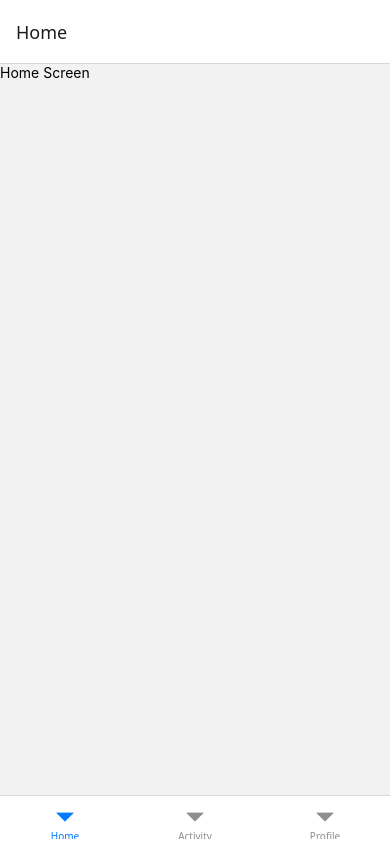
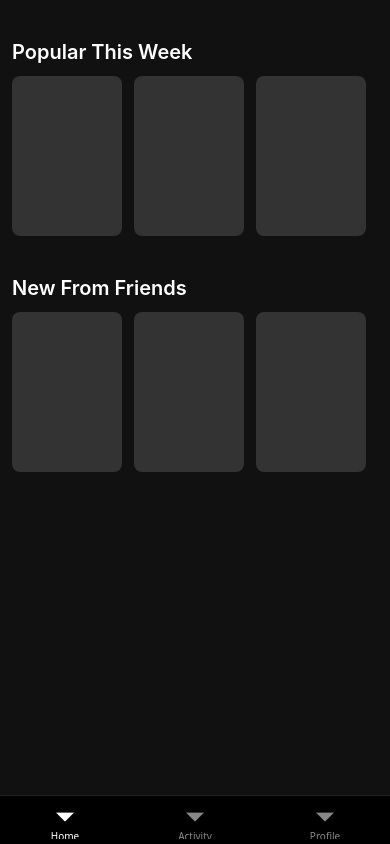
Before and after one commit to mistyzi/Assignment2-LetterboxdClone, a React Native app: screen /Home in a window 390 px wide. Built offline with nearby package versions, Linux system fonts and the light colour scheme.

Commit message:
Changes to be committed

```diff
--- a/app.json
+++ b/app.json
@@ -22,11 +22,10 @@
       "predictiveBackGestureEnabled": false
     },
     "web": {
-      "output": "static",
+      "output": "single",
       "favicon": "./assets/images/favicon.png"
     },
     "plugins": [
-      "expo-router",
       [
         "expo-splash-screen",
         {
@@ -41,7 +40,7 @@
       ]
     ],
     "experiments": {
-      "typedRoutes": true,
+      "typedRoutes": false,
       "reactCompiler": true
     }
   }
--- a/navigation/HomeStack.tsx
+++ b/navigation/HomeStack.tsx
@@ -1,6 +1,6 @@
 import { createStackNavigator } from '@react-navigation/stack';
-import MovieDetailsScreen from '../screens/DetailScreen';
 import HomeScreen from '../screens/HomeScreen';
+import MovieDetailsScreen from '../screens/MovieDetailsScreen';
 
 const Stack = createStackNavigator();
 
@@ -15,7 +15,6 @@ export default function HomeStack() {
             <Stack.Screen
                 name="MovieDetails"
                 component={MovieDetailsScreen}
-                options={{ title: 'Movie Details' }}
             />
         </Stack.Navigator>
     );
--- a/navigation/TabNavigator.tsx
+++ b/navigation/TabNavigator.tsx
@@ -7,10 +7,29 @@ const Tab = createBottomTabNavigator();
 
 export default function TabNavigator() {
     return (
-        <Tab.Navigator>
-            <Tab.Screen name="Home" component={HomeStack} />
-            <Tab.Screen name="Activity" component={ActivityScreen} />
-            <Tab.Screen name="Profile" component={ProfileScreen} />
+        <Tab.Navigator
+            screenOptions={{
+                headerShown: false,     // hides the top header (Letterboxd style)
+                tabBarStyle: {
+                    backgroundColor: '#000',   // dark theme
+                    borderTopColor: '#222',
+                },
+                tabBarActiveTintColor: 'white',
+                tabBarInactiveTintColor: '#888',
+            }}
+        >
+            <Tab.Screen
+                name="Home"
+                component={HomeStack}
+            />
+            <Tab.Screen
+                name="Activity"
+                component={ActivityScreen}
+            />
+            <Tab.Screen
+                name="Profile"
+                component={ProfileScreen}
+            />
         </Tab.Navigator>
     );
 }
--- a/package.json
+++ b/package.json
@@ -1,6 +1,6 @@
 {
   "name": "assignment2-letterboxdclone",
-  "main": "expo-router/entry",
+  "main": "expo/AppEntry.js",
   "version": "1.0.0",
   "scripts": {
     "start": "expo start",
@@ -13,7 +13,7 @@
   "dependencies": {
     "@expo/vector-icons": "^15.0.3",
     "@react-navigation/bottom-tabs": "^7.18.2",
-    "@react-navigation/elements": "^2.6.3",
+    "@react-navigation/elements": "^2.9.25",
     "@react-navigation/native": "^7.3.3",
     "@react-navigation/stack": "^7.10.5",
     "expo": "~54.0.34",
@@ -22,7 +22,6 @@
     "expo-haptics": "~15.0.8",
     "expo-image": "~3.0.11",
     "expo-linking": "~8.0.12",
-    "expo-router": "~6.0.23",
     "expo-splash-screen": "~31.0.13",
     "expo-status-bar": "~3.0.9",
     "expo-symbols": "~1.0.8",
--- a/screens/HomeScreen.tsx
+++ b/screens/HomeScreen.tsx
@@ -1,9 +1,50 @@
-import { Text, View } from 'react-native';
+import { ScrollView, StyleSheet, Text, View } from 'react-native';
 
 export default function HomeScreen() {
     return (
-        <View>
-            <Text>Home Screen</Text>
-        </View>
+        <ScrollView style={styles.container}>
+            <Text style={styles.sectionTitle}>Popular This Week</Text>
+
+            <View style={styles.placeholderRow}>
+                <View style={styles.placeholderBox} />
+                <View style={styles.placeholderBox} />
+                <View style={styles.placeholderBox} />
+            </View>
+
+            <Text style={styles.sectionTitle}>New From Friends</Text>
+
+            <View style={styles.placeholderRow}>
+                <View style={styles.placeholderBox} />
+                <View style={styles.placeholderBox} />
+                <View style={styles.placeholderBox} />
+            </View>
+        </ScrollView>
     );
 }
+
+const styles = StyleSheet.create({
+    container: {
+        flex: 1,
+        backgroundColor: '#111',
+        paddingTop: 20,
+        paddingHorizontal: 12,
+    },
+    sectionTitle: {
+        color: 'white',
+        fontSize: 20,
+        fontWeight: '600',
+        marginBottom: 12,
+        marginTop: 20,
+    },
+    placeholderRow: {
+        flexDirection: 'row',
+        gap: 12,
+        marginBottom: 20,
+    },
+    placeholderBox: {
+        width: 110,
+        height: 160,
+        backgroundColor: '#333',
+        borderRadius: 8,
+    },
+});
--- a/tsconfig.json
+++ b/tsconfig.json
@@ -10,8 +10,6 @@
   },
   "include": [
     "**/*.ts",
-    "**/*.tsx",
-    ".expo/types/**/*.ts",
-    "expo-env.d.ts"
+    "**/*.tsx"
   ]
 }
```
Also changed, not shown: screens/MovieDetailsScreen.tsx (renamed from screens/DetailScreen.tsx), 1 other file (tests, documents, lock files or other folders).
